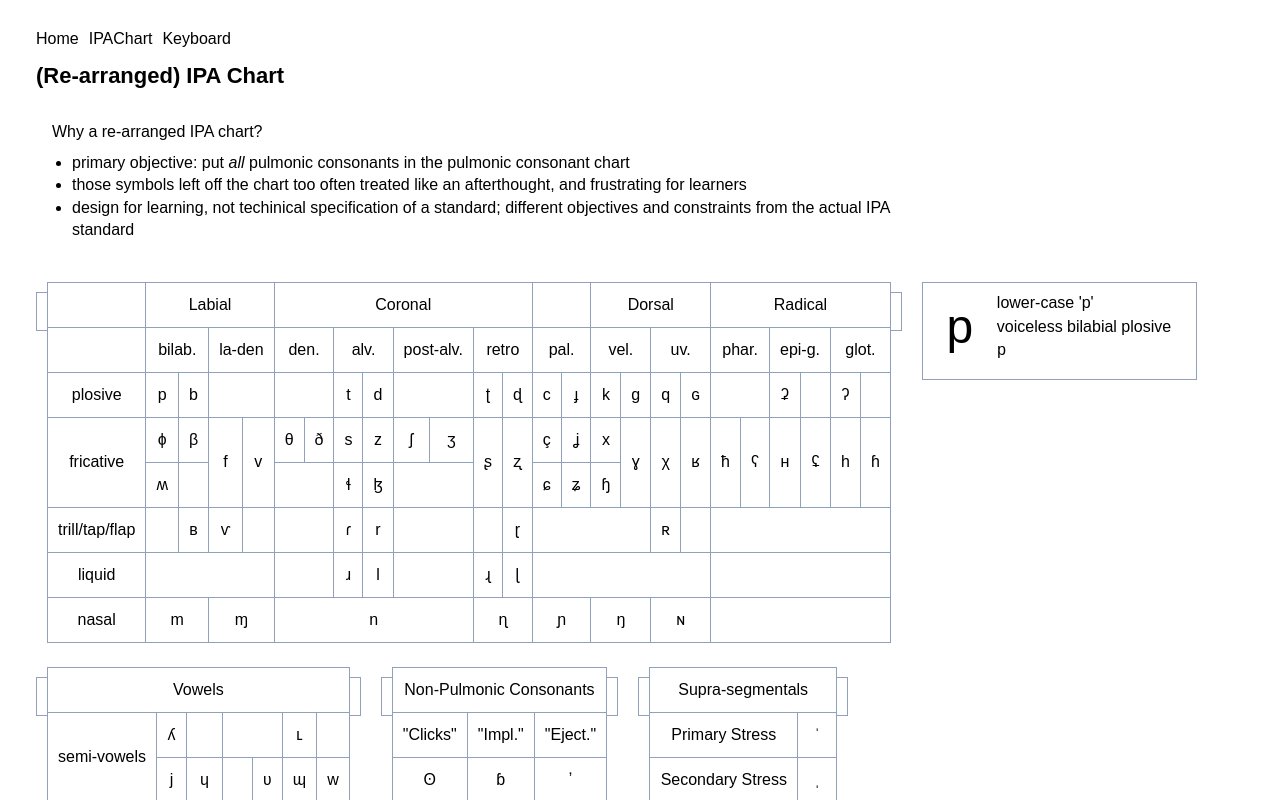
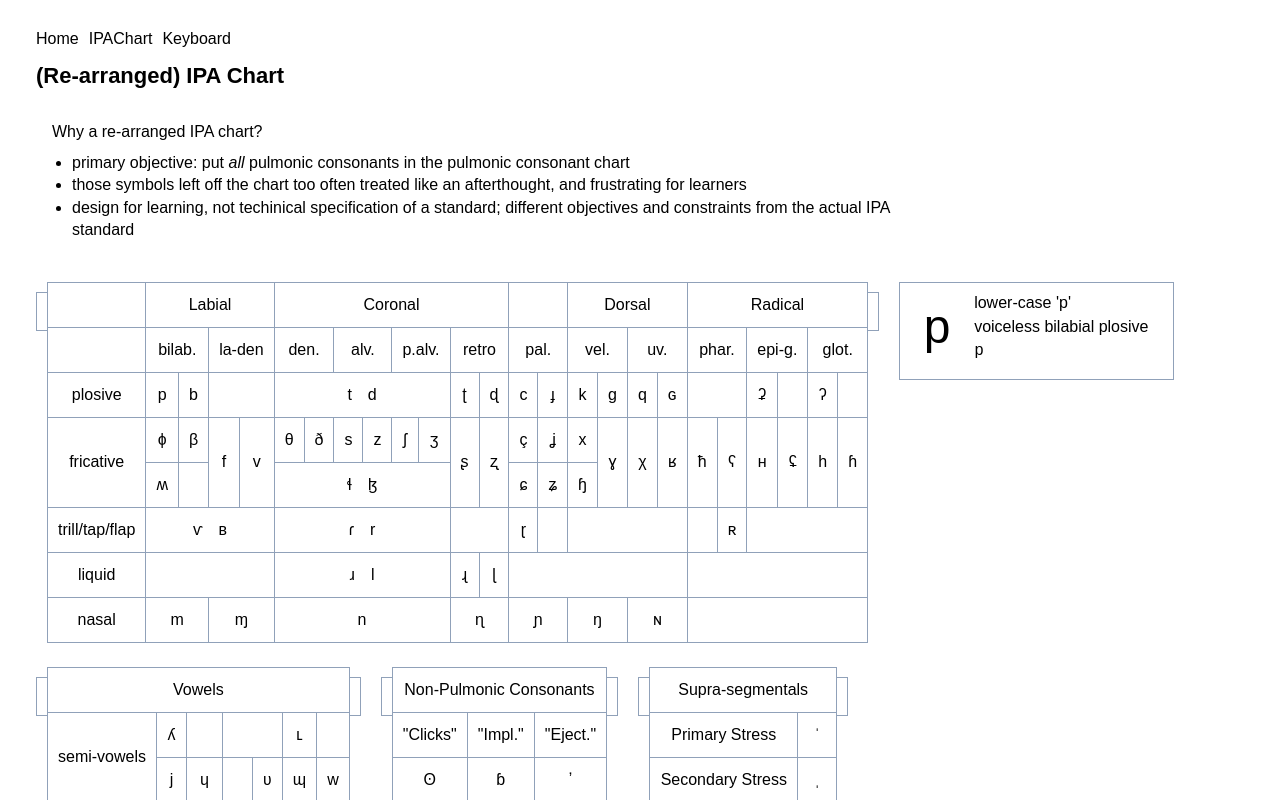
Before and after one commit to theapana/ipa-keyboard, a React (Vite) app: page /ipa-keyboard in a window 1280 px wide. Shown: the top 800 px of the page. Built offline with nearby package versions, Linux system fonts and the light colour scheme.

Commit message:
IPASpans

```diff
--- a/src/IPAChart.jsx
+++ b/src/IPAChart.jsx
@@ -90,6 +90,13 @@ function Card({value}) {
     </div>;
 }
 
+function IPASpan({value, setSymbol}) {
+    return <div className="inline-block px-2"
+        onMouseEnter={() => {setSymbol(value);}}>
+        {value}
+    </div>;
+}
+
 function IPAEntry({value, colSpan, rowSpan, setSymbol}) {
     return <td colSpan={colSpan} rowSpan={rowSpan}
         onMouseEnter={() => {setSymbol(value);}}>
@@ -114,7 +121,7 @@ function PulmonicChart({setSymbol}) {
                 <td className="IPAPlace" colSpan="2">la-den</td>
                 <td className="IPAPlace" colSpan="2">den.</td>
                 <td className="IPAPlace" colSpan="2">alv.</td>
-                <td className="IPAPlace" colSpan="2">post-alv.</td>
+                <td className="IPAPlace" colSpan="2">p.alv.</td>
                 <td className="IPAPlace" colSpan="2">retro</td>
                 <td className="IPAPlace" colSpan="2">pal.</td>
                 <td className="IPAPlace" colSpan="2">vel.</td>
@@ -128,10 +135,10 @@ function PulmonicChart({setSymbol}) {
                 <IPAEntry value="p" setSymbol={setSymbol} />
                 <IPAEntry value="b" setSymbol={setSymbol} />
                 <td colSpan="2" />
-                <td colSpan="2" />
-                <IPAEntry value="t" setSymbol={setSymbol} />
-                <IPAEntry value="d" setSymbol={setSymbol} />
-                <td colSpan="2" />
+                <td colSpan="6">
+                    <IPASpan value="t" setSymbol={setSymbol} />
+                    <IPASpan value="d" setSymbol={setSymbol} />
+                </td>
                 <IPAEntry value="ʈ" setSymbol={setSymbol} />
                 <IPAEntry value="ɖ" setSymbol={setSymbol} />
                 <IPAEntry value="c" setSymbol={setSymbol} />
@@ -176,38 +183,39 @@ function PulmonicChart({setSymbol}) {
             <tr>
                 <IPAEntry value="ʍ" setSymbol={setSymbol} />
                 <td />
-                <td colSpan="2" />
-                <IPAEntry value="ɬ" setSymbol={setSymbol} />
-                <IPAEntry value="ɮ" setSymbol={setSymbol} />
-                <td colSpan="2" />
+                <td colSpan="6">
+                    <IPASpan value="ɬ" setSymbol={setSymbol} />
+                    <IPASpan value="ɮ" setSymbol={setSymbol} />
+                </td>
                 <IPAEntry value="ɕ" setSymbol={setSymbol} />
                 <IPAEntry value="ʑ" setSymbol={setSymbol} />
                 <IPAEntry value="ɧ" setSymbol={setSymbol} />
             </tr>
             <tr>
                 <td>trill/tap/flap</td>
+                <td colSpan="4">
+                    <IPASpan value="ⱱ" setSymbol={setSymbol} />
+                    <IPASpan value="ʙ" setSymbol={setSymbol} />
+                </td>
+                <td colSpan="6">
+                    <IPASpan value="ɾ" setSymbol={setSymbol} />
+                    <IPASpan value="r" setSymbol={setSymbol} />
+                </td>
+                <td colSpan="2"></td>
+                <IPAEntry value="ɽ" setSymbol={setSymbol} />
                 <td></td>
-                <IPAEntry value="ʙ" setSymbol={setSymbol} />
-                <IPAEntry value="ⱱ" setSymbol={setSymbol} />
+                <td colSpan="4"></td>
                 <td></td>
-                <td colSpan="2"></td>
-                <IPAEntry value="ɾ" setSymbol={setSymbol} />
-                <IPAEntry value="r" setSymbol={setSymbol} />
-                <td colSpan="2"></td>
-                <td></td>
-                <IPAEntry value="ɽ" setSymbol={setSymbol} />
-                <td colSpan="4"></td>
                 <IPAEntry value="ʀ" setSymbol={setSymbol} />
-                <td colSpan="1"></td>
                 <td colSpan="6"></td>
             </tr>
             <tr>
                 <td>liquid</td>
                 <td colSpan="4"></td>
-                <td colSpan="2" />
-                <IPAEntry value="ɹ" setSymbol={setSymbol} />
-                <IPAEntry value="l" setSymbol={setSymbol} />
-                <td colSpan="2" />
+                <td colSpan="6">
+                    <IPASpan value="ɹ" setSymbol={setSymbol} />
+                    <IPASpan value="l" setSymbol={setSymbol} />
+                </td>
                 <IPAEntry value="ɻ" setSymbol={setSymbol} />
                 <IPAEntry value="ɭ" setSymbol={setSymbol} />
                 <td colSpan="6"></td>
```
